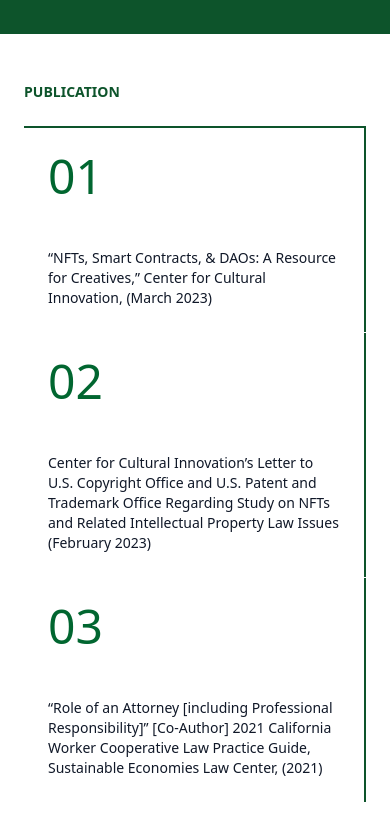
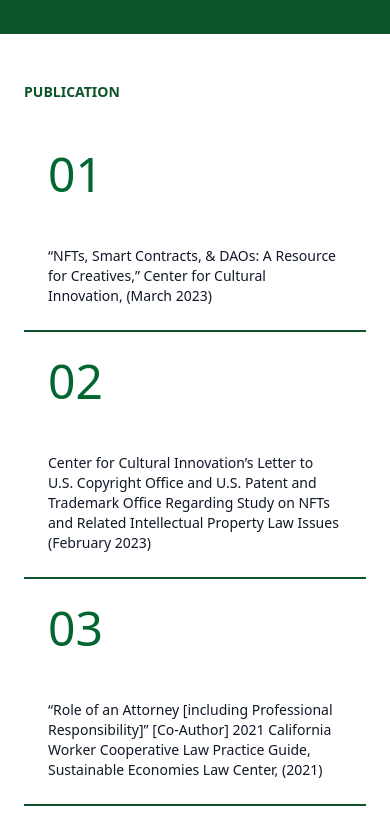
Before and after one commit to VarunSharma3520/impactMatters, a Next.js app: page /team-profile in a window 390 px wide. Shown: the part 2960-3792 px from the top of the page. Built offline with nearby package versions, Linux system fonts and the light colour scheme.

Commit message:
fix:team profile updated

```diff
--- a/src/app/team-profile/page.jsx
+++ b/src/app/team-profile/page.jsx
@@ -205,12 +205,12 @@
           Publication
         </h2>
         {/* <hr className="bg-green-900 mb-6" /> */}
-        <div className="grid grid-cols-1 sm:grid-cols-2 lg:grid-cols-4 gap-px border-t-2 border-b-2 border-green-900">
+        <div className="grid grid-cols-1 sm:grid-cols-2 lg:grid-cols-4 gap-px md:border-t-2 md:border-b-2 border-green-900">
           {publications.map((pub, index) => (
             <div
               key={pub.id}
               className={`p-6 flex flex-col ${
-                index !== publications.length - 1 ? "border-r-2 border-green-900": ""
+                index !== publications.length - 1 ? "lg:border-r-2  sm:border-b-0 border-b-2 border-green-900": ""
               }`}
             >
               <div className="text-green-800 font-light mb-12 text-5xl">
```
